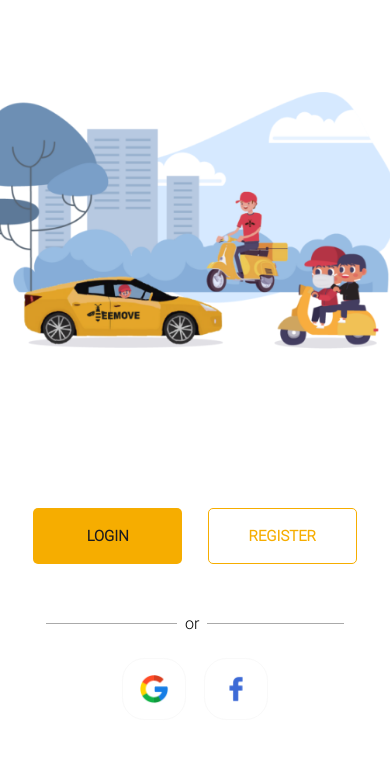
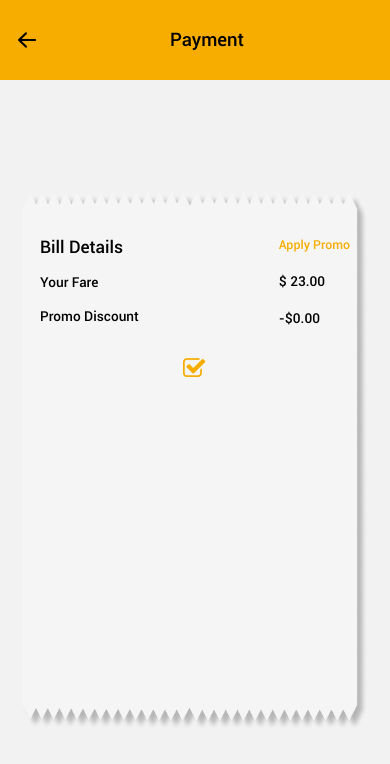
Before and after one commit to talhaansari77/beemove, a React Native app in the folder mobile-app/: screen /PaymentScreen in a window 390 px wide. Before the commit this address had no page. Shown: the top 764 px of the page. Built offline with nearby package versions, Linux system fonts and the light colour scheme; what expo-notifications, expo-task-manager, i18n-js would draw is missing.

Commit message:
BillingScreen

```diff
--- a/mobile-app/Utils/CommonStyles.js
+++ b/mobile-app/Utils/CommonStyles.js
@@ -25,6 +25,11 @@ const commonStyles = ScaledSheet.create({
     backgroundColor:"white",
     paddingHorizontal:scale(30)
 
+  },
+  rowContainer: {
+    justifyContent: 'center',
+    alignItems: 'center',
+    flexDirection: 'row',
   },
 
   rowMain: {
--- /dev/null
+++ b/mobile-app/assets/images/index.js
@@ -0,0 +1,4 @@
+export const images = {
+  bill: require("./bill.png"),
+  profilebg: require("./profilebg.png"),
+};
--- /dev/null
+++ b/mobile-app/src/components/CustomHeader.js
@@ -0,0 +1,29 @@
+import { View } from "react-native";
+import React from "react";
+// import styled from "react-native-styled-components";
+import commonStyles from "../../Utils/CommonStyles";
+
+const CustomHeader = ({ LeftSide, Center, RightSide }) => {
+  return (
+    <View
+      style={{
+        // justifyContent: "center",
+        alignItems: "center",
+        flexDirection: "row",
+        // ...commonStyles.rowContainer,
+        justifyContent: "space-between",
+      }}
+    >
+      {LeftSide ? <LeftSide /> : <View/>}
+      {Center ? <Center /> : <View/>}
+      {RightSide ? <RightSide /> : <View/>}
+    </View>
+  );
+};
+
+export default CustomHeader;
+
+// const Row = styled(View, {
+//   ...commonStyles.rowContainer,
+//   justifyContent: "space-between",
+// });
--- a/mobile-app/src/navigation/MainStack/MainStack.js
+++ b/mobile-app/src/navigation/MainStack/MainStack.js
@@ -1,31 +1,32 @@
-import { View, Text } from 'react-native'
-import React from 'react'
-import { createStackNavigator } from '@react-navigation/stack'
+import { View, Text } from "react-native";
+import React from "react";
+import { createStackNavigator } from "@react-navigation/stack";
 // import Home from '../../screens/Auth/Main/Home/Home'
-import Home from '../../screens/Main/Home/Home'
-import RideScreen from '../../screens/Main/Ride/RideScreen'
-import CarScreen from '../../screens/Main/Car/CarScreen'
-import PadalaScreen from '../../screens/Main/Padala/PadalaScreen'
-import PabiliScreen from '../../screens/Main/Pabili/PabiliScreen'
-import BookPadala from '../../screens/Main/Padala/BookPadala/BookPadala'
-const Stack=createStackNavigator()
+import Home from "../../screens/Main/Home/Home";
+import RideScreen from "../../screens/Main/Ride/RideScreen";
+import CarScreen from "../../screens/Main/Car/CarScreen";
+import PadalaScreen from "../../screens/Main/Padala/PadalaScreen";
+import PabiliScreen from "../../screens/Main/Pabili/PabiliScreen";
+import BookPadala from "../../screens/Main/Padala/BookPadala/BookPadala";
+import PaymentScreen from "../../screens/Main/Payment/PaymentScreen";
+const Stack = createStackNavigator();
 
 const MainStack = () => {
   return (
-      <Stack.Navigator
-      screenOptions={{headerShown:false}}
-      // initialRouteName={'PabiliScreen'}
-      >
-          <Stack.Screen name="HomeScreen" component={Home}/>
-          <Stack.Screen name="RideScreen" component={RideScreen}/>
-          <Stack.Screen name="CarScreen" component={CarScreen}/>
-          <Stack.Screen name="PadalaScreen" component={PadalaScreen}/>
-          <Stack.Screen name="BookPadala" component={BookPadala}/>
+    <Stack.Navigator
+      screenOptions={{ headerShown: false }}
+      initialRouteName={'PaymentScreen'}
+    >
+      <Stack.Screen name="HomeScreen" component={Home} />
+      <Stack.Screen name="RideScreen" component={RideScreen} />
+      <Stack.Screen name="CarScreen" component={CarScreen} />
+      <Stack.Screen name="PadalaScreen" component={PadalaScreen} />
+      <Stack.Screen name="BookPadala" component={BookPadala} />
+      <Stack.Screen name="PaymentScreen" component={PaymentScreen} />
 
-          <Stack.Screen name="PabiliScreen" component={PabiliScreen}/>
-      </Stack.Navigator>
+      <Stack.Screen name="PabiliScreen" component={PabiliScreen} />
+    </Stack.Navigator>
+  );
+};
 
-  )
-}
-
-export default MainStack
+export default MainStack;
--- a/mobile-app/src/navigation/index.js
+++ b/mobile-app/src/navigation/index.js
@@ -11,8 +11,8 @@ const RootNavigator = () => {
   return (
     <NavigationContainer>
       <Stack.Navigator screenOptions={{ headerShown: false }}>
+      <Stack.Screen name="MainStack" component={MainStack} />
         <Stack.Screen name="AuthStack" component={AuthStack} />
-        <Stack.Screen name="MainStack" component={MainStack} />
       </Stack.Navigator>
     </NavigationContainer>
   );
--- /dev/null
+++ b/mobile-app/src/screens/Main/Payment/PaymentScreen.js
@@ -0,0 +1,119 @@
+import { View, Text, Image, ImageBackground } from "react-native";
+import React, { useState } from "react";
+import { colors } from "../../../../Utils/Colors";
+import { AntDesign } from "@expo/vector-icons";
+import CustomText from "../../../components/CustomText";
+import { scale, verticalScale } from "react-native-size-matters";
+import CustomHeader from "../../../components/CustomHeader";
+import { images } from "../../../../assets/images";
+import { Spacer } from "../../../components/Spacer";
+import { CheckBox } from "react-native-elements";
+
+const PaymentScreen = () => {
+  const [isOn, setisOn] = useState(true);
+  return (
+    <View style={{ display: "flex", flex: 1 }}>
+      {/* <View style={{}}> */}
+      {/* <View
+          style={{
+            display: "flex",
+            flexDirection: "row",
+            justifyContent: "space-between",
+            backgroundColor: colors.primary,
+            height: 80,
+            alignItems: "center",
+            width: "auto",
+            paddingHorizontal: 15,
+          }}
+        >
+          <AntDesign name="arrowleft" size={26} color={colors.black} />
+          <View>
+            <CustomText label="Payment" alignSelf={"center"} fontSize={18} />
+          </View>
+          <CustomText label="" />
+        </View> */}
+
+      <View
+        style={{
+          backgroundColor: colors.primary,
+          height: 80,
+          justifyContent: "center",
+          width: "auto",
+          paddingHorizontal: 15,
+        }}
+      >
+        <CustomHeader
+          LeftSide={() => (
+            <AntDesign name="arrowleft" size={24} color="black" />
+          )}
+          Center={() => (
+            <CustomText label="Payment" alignSelf={"center"} fontSize={15} />
+          )}
+        />
+      </View>
+      <View
+        style={{
+          flex: 1,
+          width: "100%",
+          alignItems: "center",
+          justifyContent: "center",
+        }}
+      >
+        <ImageBackground
+          source={images.bill}
+          style={{
+            width: 350,
+            height: 540,
+          }}
+          resizeMode={"contain"}
+        >
+          <Spacer height={20} />
+          <View style={{ width: "auto", padding: 20 }}>
+            <View
+              style={{
+                display: "flex",
+                flexDirection: "row",
+                justifyContent: "space-between",
+              }}
+            >
+              <View>
+                <CustomText label="Bill Details" fontSize={14} />
+                <Spacer height={14} />
+                <CustomText label="Your Fare" fontSize={11} />
+                <Spacer height={14} />
+                <CustomText label="Promo Discount" fontSize={11} />
+                <Spacer height={14} />
+              </View>
+              <View>
+                <CustomText
+                  label="Apply Promo"
+                  fontSize={10}
+                  color={colors.primary}
+                />
+                <Spacer height={17} />
+                <CustomText label="$ 23.00" fontSize={11} />
+                <Spacer height={17} />
+                <CustomText label="-$0.00" fontSize={11} />
+              </View>
+            </View>
+            <CheckBox
+              center
+              // title="Click Here"
+              // iconType="material"
+              // checkedIcon="check"
+              // checkedColor={}
+              // uncheckedIcon="add"
+              checkedColor={colors.primary}
+              checked={isOn}
+              onPress={() => {
+                setisOn(!isOn);
+              }}
+            />
+          </View>
+        </ImageBackground>
+      </View>
+    </View>
+  );
+};
+
+export default PaymentScreen;
```
Also changed, not shown: mobile-app/assets/images/bill.png (added), mobile-app/assets/images/profilebg.png (added).
